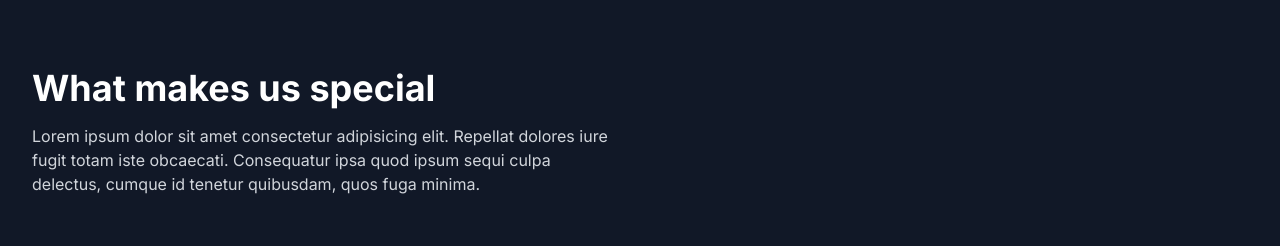
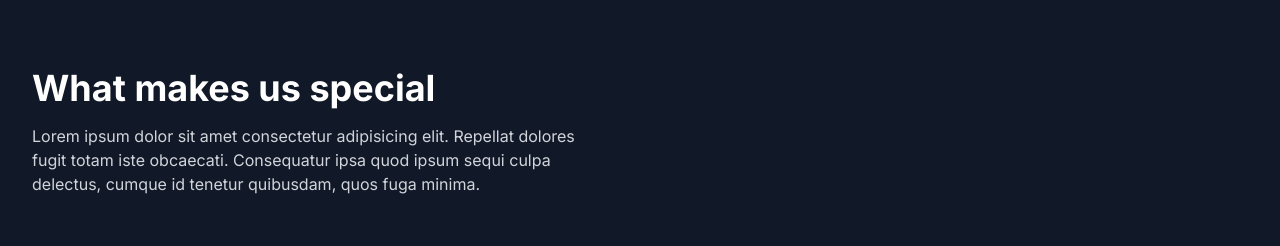
Before and after one commit to Kvj-Harsha/travel-hub, a Next.js app: page / in a window 1280 px wide. Shown: the part 860-1106 px from the top of the page. Built offline with nearby package versions, Linux system fonts and the light colour scheme; no server answers.

Commit message:
change to check from myside

```diff
--- a/app/_components/sec1.js
+++ b/app/_components/sec1.js
@@ -12,7 +12,7 @@ function Sec1() {
 
             <p className="mt-4 text-gray-300">
               Lorem ipsum dolor sit amet consectetur adipisicing elit. Repellat
-              dolores iure fugit totam iste obcaecati. Consequatur ipsa quod
+              dolores  fugit totam iste obcaecati. Consequatur ipsa quod
               ipsum sequi culpa delectus, cumque id tenetur quibusdam, quos fuga
               minima.
             </p>
```
